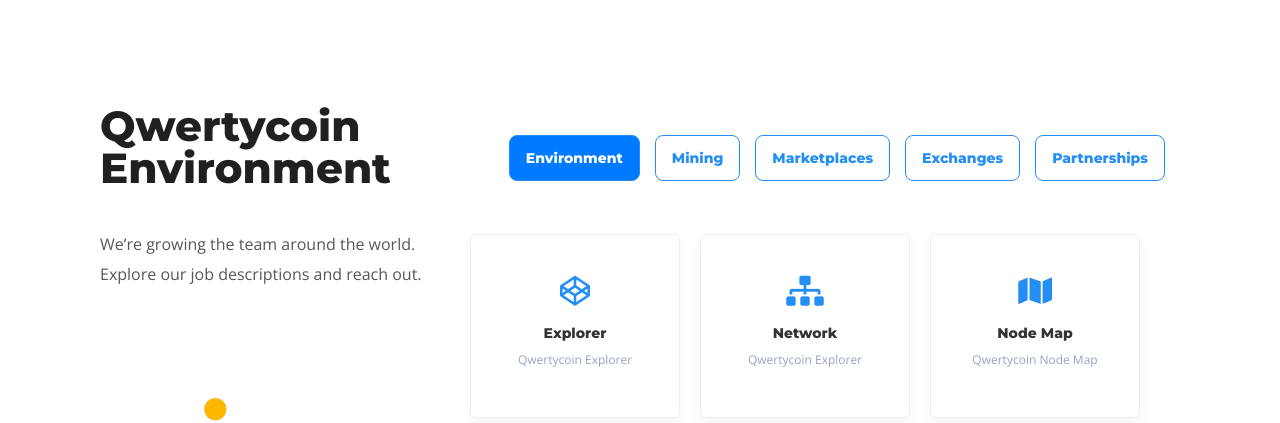
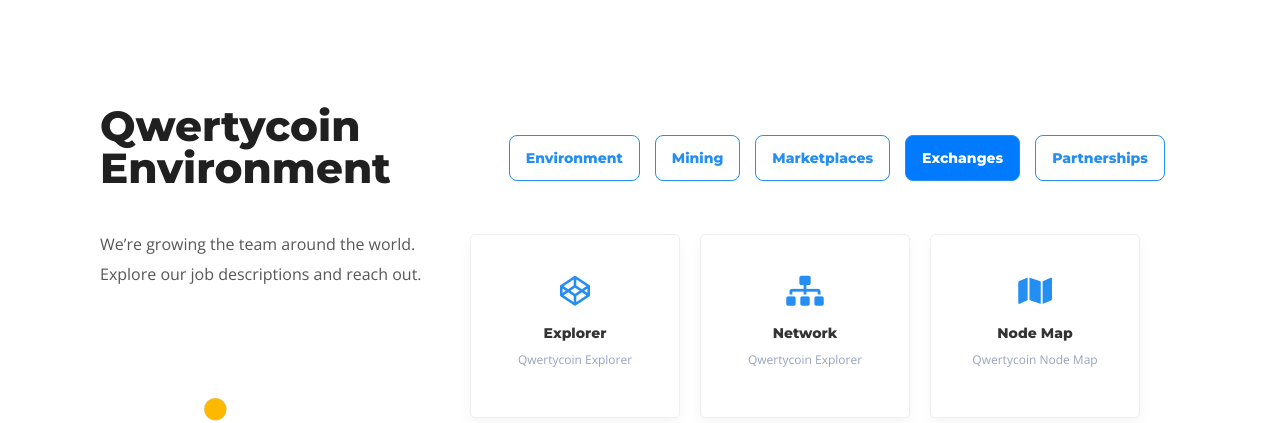
Before and after one commit to qwertycoin-org/qwertycoin-org.github.io, a plain HTML site: page index.html in a window 1280 px wide. Shown: the part 4580-5003 px from the top of the page. Drawn offline with nearby package versions, Linux system fonts and the light colour scheme; files whose address does not match are found by name.

Commit message:
Update active tab

```diff
--- a/index.html
+++ b/index.html
@@ -732,7 +732,7 @@
                         <div class="enviroment__col col-lg-8 col-md-12 col-12">
                             <ul class="nav nav-pills col-xs-12" id="pills-tab" role="tablist">
                                 <li class="nav-item">
-                                  <a class="nav-link active" id="pills-environment-tab" data-toggle="pill" href="#pills-environment" role="tab" aria-controls="pills-environment" aria-selected="true">Environment</a>
+                                  <a class="nav-link" id="pills-environment-tab" data-toggle="pill" href="#pills-environment" role="tab" aria-controls="pills-environment" aria-selected="true">Environment</a>
                                 </li>
                                 <li class="nav-item">
                                   <a class="nav-link" id="pills-mining-tab" data-toggle="pill" href="#pills-mining" role="tab" aria-controls="pills-mining" aria-selected="false">Mining</a>
@@ -741,7 +741,7 @@
                                   <a class="nav-link" id="pills-marketplaces-tab" data-toggle="pill" href="#pills-marketplaces" role="tab" aria-controls="pills-marketplaces" aria-selected="false">Marketplaces</a>
                                 </li>
                                 <li class="nav-item">
-                                    <a class="nav-link" id="pills-exchanges-tab" data-toggle="pill" href="#pills-exchanges" role="tab" aria-controls="pills-exchanges" aria-selected="false">Exchanges</a>
+                                    <a class="nav-link active" id="pills-exchanges-tab" data-toggle="pill" href="#pills-exchanges" role="tab" aria-controls="pills-exchanges" aria-selected="false">Exchanges</a>
                                 </li>
                                 <li class="nav-item">
                                     <a class="nav-link" id="pills-partnerships-tab" data-toggle="pill" href="#pills-partnerships" role="tab" aria-controls="pills-partnerships" aria-selected="false">Partnerships</a>
```
Also changed, not shown: img/members/team-10.png.
